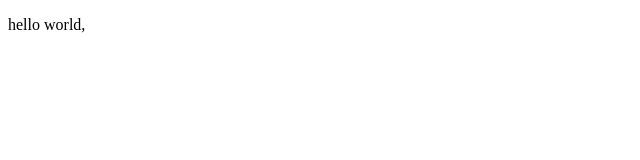
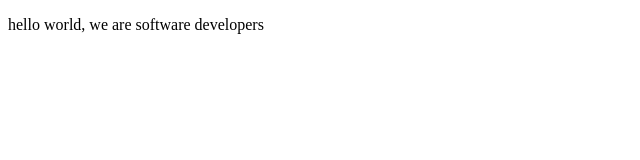
Before and after one commit to kalebdiga/survey_form, a plain HTML site: page index.html in a window 1280 px wide. Shown: the whole page, without its empty margins (0-640 px from the left). Drawn offline with Linux system fonts and the light colour scheme.

Commit message:
added we are softeware devlopers to index.html

```diff
--- a/index.html
+++ b/index.html
@@ -21,7 +21,8 @@
     - The freeCodeCamp Team
 
     -->
-    <p>hello world, </p>
+    <p>hello world, we are software developers</p>
+
     <script  src="js/index.js"></script>
   </body>
 </html>
```
